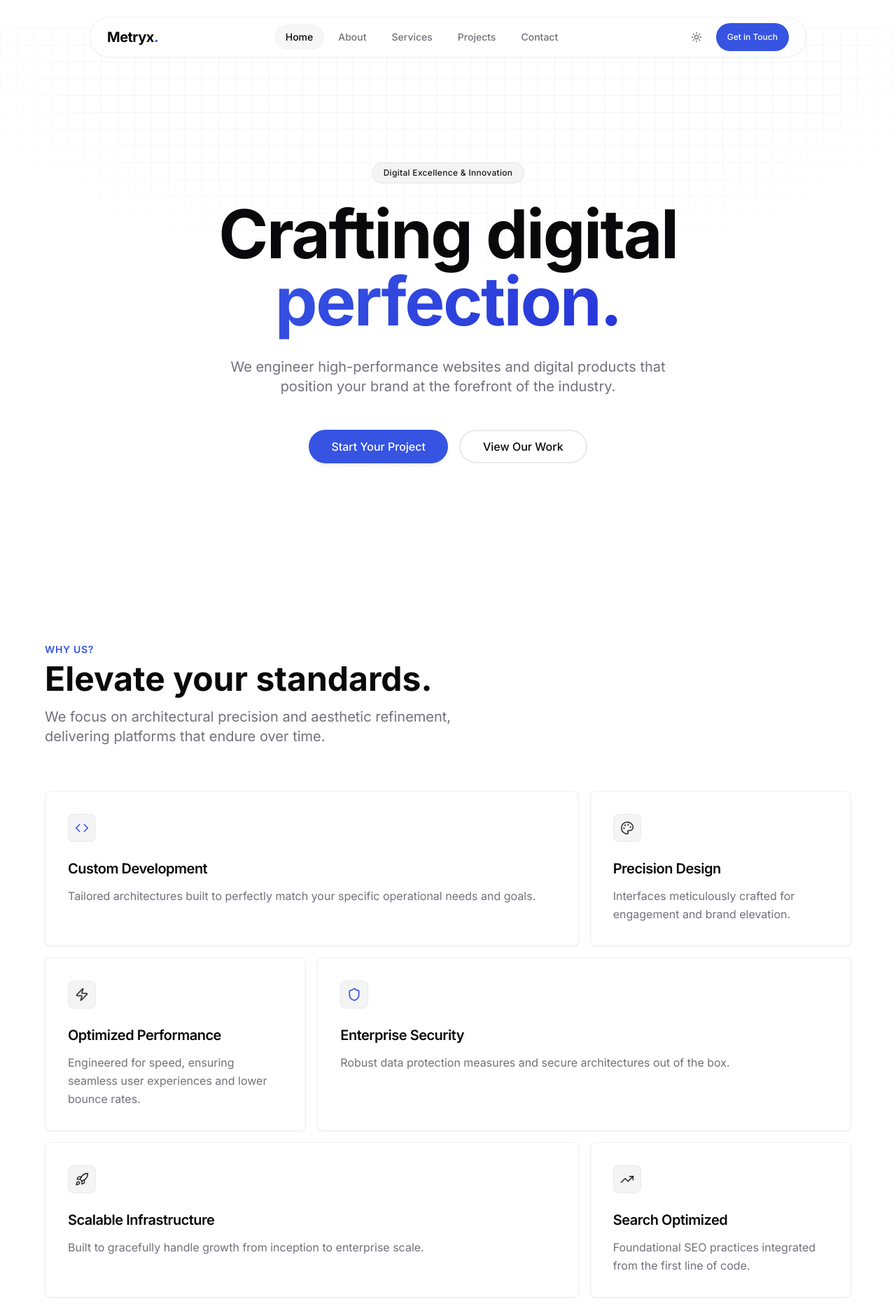
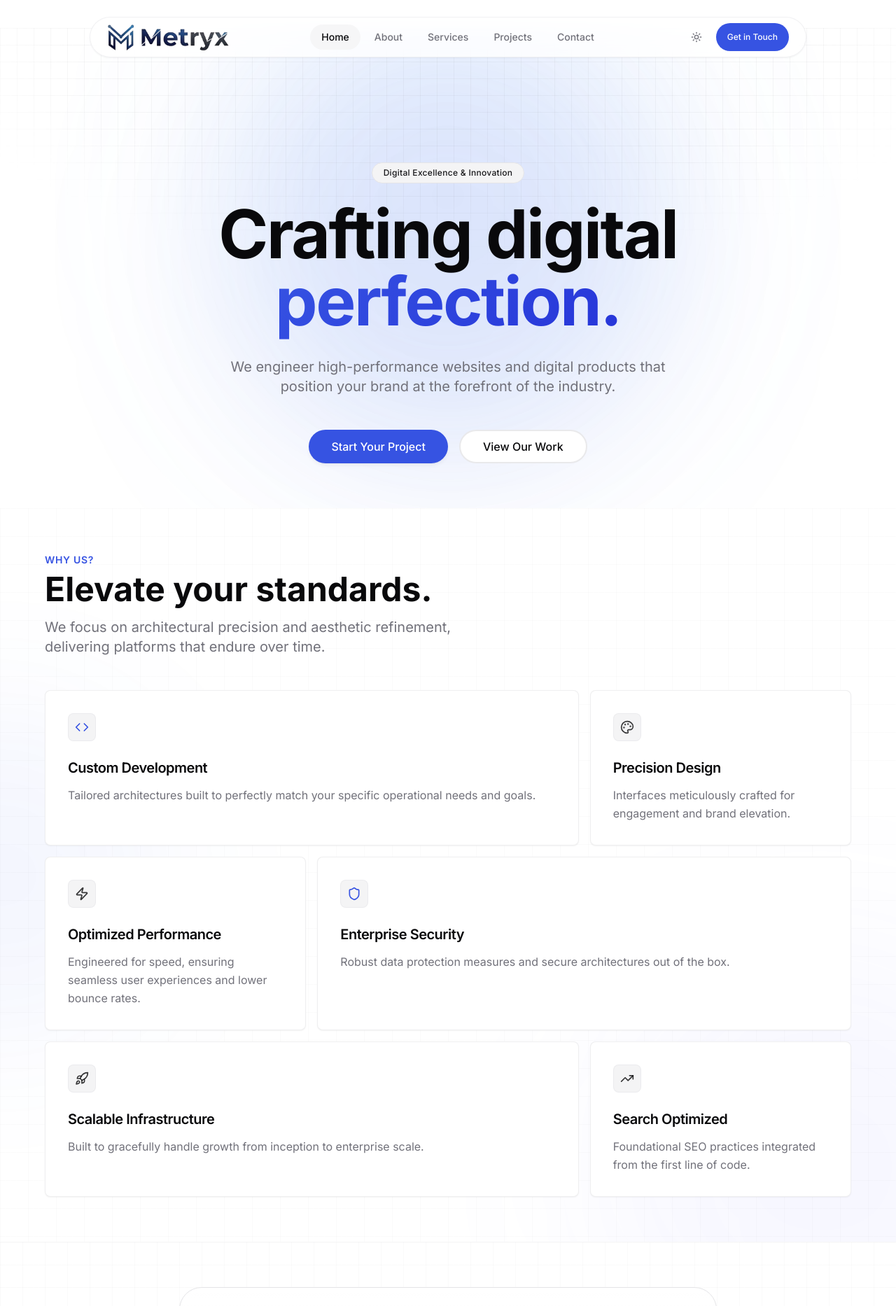
Before and after one commit to Prince-Hans-890/metryx-contact-vault, a React (Vite) app: page / in a window 1280 px wide. Shown: the top 1866 px of the page at 70% size. Built offline with nearby package versions, Linux system fonts and the light colour scheme; the HTML template or start-up script is replaced by a standard one.

Commit message:
final updated

```diff
--- a/src/components/Header.tsx
+++ b/src/components/Header.tsx
@@ -35,10 +35,13 @@ export const Header = ({ onGetInTouch }: HeaderProps) => {
 
           {/* Logo Section - Scaled for mobile */}
           <Link to="/" className="flex items-center group">
-            <span className="text-xl font-bold tracking-tight text-foreground">
-              Metryx<span className="text-primary">.</span>
-            </span>
+            <img
+              src="/logo2-removebg-preview.png"
+              alt="Metryx Logo"
+              className="h-8 md:h-10 w-auto object-contain"
+            />
           </Link>
+
 
           {/* Desktop Navigation */}
           <div className="hidden md:flex items-center space-x-1">
--- a/src/pages/About.tsx
+++ b/src/pages/About.tsx
@@ -39,7 +39,8 @@ const About = () => {
       <Header onGetInTouch={() => setContactModalOpen(true)} />
 
       {/* Hero Section */}
-      <section className="relative pt-32 pb-16 md:pt-40 md:pb-28 px-4 sm:px-6 lg:px-8 bg-background overflow-hidden border-b border-border/30">
+      {/* Hero Section */}
+      <section className="relative pt-32 pb-12 md:pt-40 md:pb-16 px-4 sm:px-6 lg:px-8 bg-background overflow-hidden border-b border-border/30">
         <div className="absolute inset-0 bg-[linear-gradient(to_right,#80808012_1px,transparent_1px),linear-gradient(to_bottom,#80808012_1px,transparent_1px)] bg-[size:24px_24px] [mask-image:radial-gradient(ellipse_60%_50%_at_50%_0%,#000_70%,transparent_100%)]" />
         <div className="container mx-auto relative z-10">
           <div className="max-w-4xl mx-auto text-center animate-fade-in-up">
@@ -58,7 +59,7 @@ const About = () => {
       </section>
 
       {/* Stats Section - Fixed into a 2x2 Matrix */}
-<section className="py-12 md:py-20 px-4 sm:px-6 lg:px-8">
+<section className="py-12 md:py-16 px-4 sm:px-6 lg:px-8">
   <div className="container mx-auto">
     {/* grid-cols-2 ensures it stays 2x2 on all screens */}
     <div className="grid grid-cols-2 gap-4 md:gap-8 max-w-4xl mx-auto">
@@ -90,7 +91,7 @@ const About = () => {
 </section>
 
       {/* Story Section - Adjusted text sizes and padding */}
-      <section className="py-12 md:py-28 px-4 sm:px-6 lg:px-8 bg-gradient-overlay relative">
+      <section className="py-12 md:py-16 px-4 sm:px-6 lg:px-8 bg-gradient-overlay relative">
         <div className="absolute inset-0 bg-gradient-hero opacity-30" />
         <div className="container mx-auto relative z-10">
           <div className="max-w-5xl mx-auto">
@@ -124,7 +125,7 @@ const About = () => {
       </section>
 
       {/* Values Section - Spacing and card padding refined */}
-      <section className="py-12 md:py-28 px-4 sm:px-6 lg:px-8 bg-background">
+      <section className="py-12 md:py-16 px-4 sm:px-6 lg:px-8 bg-background">
         <div className="container mx-auto">
           <div className="text-center mb-12 md:mb-20">
             <div className="inline-block mb-4 px-5 py-1.5 rounded-full bg-primary/10 border border-primary/20">
--- a/src/pages/Index.tsx
+++ b/src/pages/Index.tsx
@@ -55,7 +55,11 @@ const Index = () => {
       <Header onGetInTouch={() => setContactModalOpen(true)} />
 
       {/* Hero Section */}
-      <section className="relative pt-32 pb-20 md:pt-48 md:pb-32 px-4 sm:px-6 lg:px-8 overflow-hidden">
+      <section className="relative pt-32 pb-10 md:pt-48 md:pb-16 px-4 sm:px-6 lg:px-8 overflow-hidden">
+        {/* Animated Gradient Backgrounds */}
+        <div className="absolute top-0 left-1/4 w-full md:w-[40rem] h-[40rem] bg-primary/20 rounded-full blur-[120px] mix-blend-multiply dark:mix-blend-screen opacity-70 animate-pulse" style={{ animationDuration: '4s' }} />
+        <div className="absolute -top-20 right-1/4 w-full md:w-[40rem] h-[40rem] bg-blue-400/20 rounded-full blur-[120px] mix-blend-multiply dark:mix-blend-screen opacity-70 animate-pulse" style={{ animationDuration: '6s', animationDelay: '2s' }} />
+
         {/* Minimalist Background Pattern */}
         <div className="absolute inset-0 bg-[linear-gradient(to_right,#80808012_1px,transparent_1px),linear-gradient(to_bottom,#80808012_1px,transparent_1px)] bg-[size:24px_24px] [mask-image:radial-gradient(ellipse_60%_50%_at_50%_0%,#000_70%,transparent_100%)]" />
 
@@ -97,9 +101,14 @@ const Index = () => {
       </section>
 
       {/* Features Section */}
-      <section className="py-20 md:py-32 px-4 sm:px-6 lg:px-8 bg-background relative overflow-hidden">
-        <div className="container mx-auto">
-          <div className="text-center md:text-left mb-16 max-w-2xl mx-auto md:mx-0">
+      <section className="py-10 md:py-16 px-4 sm:px-6 lg:px-8 bg-background relative overflow-hidden">
+        {/* Elevate Standards Background Designs */}
+        <div className="absolute top-1/2 left-0 -translate-y-1/2 -translate-x-1/2 w-[30rem] h-[30rem] bg-primary/5 rounded-full blur-[100px] pointer-events-none" />
+        <div className="absolute bottom-0 right-0 translate-y-1/3 translate-x-1/3 w-[40rem] h-[40rem] bg-indigo-500/5 rounded-full blur-[120px] pointer-events-none" />
+        <div className="absolute inset-0 bg-[linear-gradient(to_right,#80808008_1px,transparent_1px),linear-gradient(to_bottom,#80808008_1px,transparent_1px)] bg-[size:40px_40px] pointer-events-none" />
+
+        <div className="container mx-auto relative z-10">
+          <div className="text-center md:text-left mb-12 max-w-2xl mx-auto md:mx-0">
             <h2 className="text-sm font-semibold text-primary uppercase tracking-wider mb-2">Why Us?</h2>
             <h3 className="text-3xl md:text-5xl font-bold text-foreground mb-4 leading-tight">Elevate your standards.</h3>
             <p className="text-lg md:text-xl text-muted-foreground leading-relaxed">
@@ -136,7 +145,7 @@ const Index = () => {
       </section>
 
       {/* CTA Section */}
-      <section className="relative py-24 md:py-32 px-4 sm:px-6 lg:px-8 overflow-hidden z-10 border-t border-border/30">
+      <section className="relative py-12 md:py-16 px-4 sm:px-6 lg:px-8 overflow-hidden z-10 border-t border-border/30">
         {/* Subtle grid pattern background */}
         <div className="absolute inset-0 bg-[linear-gradient(to_right,#8080800a_1px,transparent_1px),linear-gradient(to_bottom,#8080800a_1px,transparent_1px)] bg-[size:32px_32px]" />
 
--- a/src/pages/Projects.tsx
+++ b/src/pages/Projects.tsx
@@ -127,7 +127,7 @@ const Projects = () => {
         </div>
       </section>
 
-      <section className="py-8 md:py-20 px-4 sm:px-6 lg:px-16">
+      <section className="py-8 md:py-16 px-4 sm:px-6 lg:px-16">
         <div className="container mx-auto">
           <div className="space-y-16 md:space-y-32">
             {projects.map((project, index) => (
--- a/src/pages/Testimonials.tsx
+++ b/src/pages/Testimonials.tsx
@@ -58,7 +58,7 @@ const Testimonials = () => {
     <div className="min-h-screen bg-background">
       <Header onGetInTouch={() => setContactModalOpen(true)} />
 
-      <section className="relative pt-40 pb-28 px-4 sm:px-6 lg:px-8 bg-gradient-hero overflow-hidden">
+      <section className="relative pt-32 md:pt-40 pb-12 md:pb-16 px-4 sm:px-6 lg:px-8 bg-gradient-hero overflow-hidden">
         <div className="absolute inset-0 bg-gradient-overlay opacity-50" />
         <div className="container mx-auto relative z-10">
           <div className="max-w-4xl mx-auto text-center animate-fade-in-up">
@@ -75,7 +75,7 @@ const Testimonials = () => {
         <div className="absolute bottom-10 right-10 w-72 h-72 bg-accent/10 rounded-full blur-3xl" />
       </section>
 
-      <section className="py-28 px-4 sm:px-6 lg:px-8">
+      <section className="py-12 md:py-16 px-4 sm:px-6 lg:px-8">
         <div className="container mx-auto">
           <div className="grid grid-cols-1 md:grid-cols-2 lg:grid-cols-3 gap-8">
             {testimonials.map((testimonial, index) => (
```
